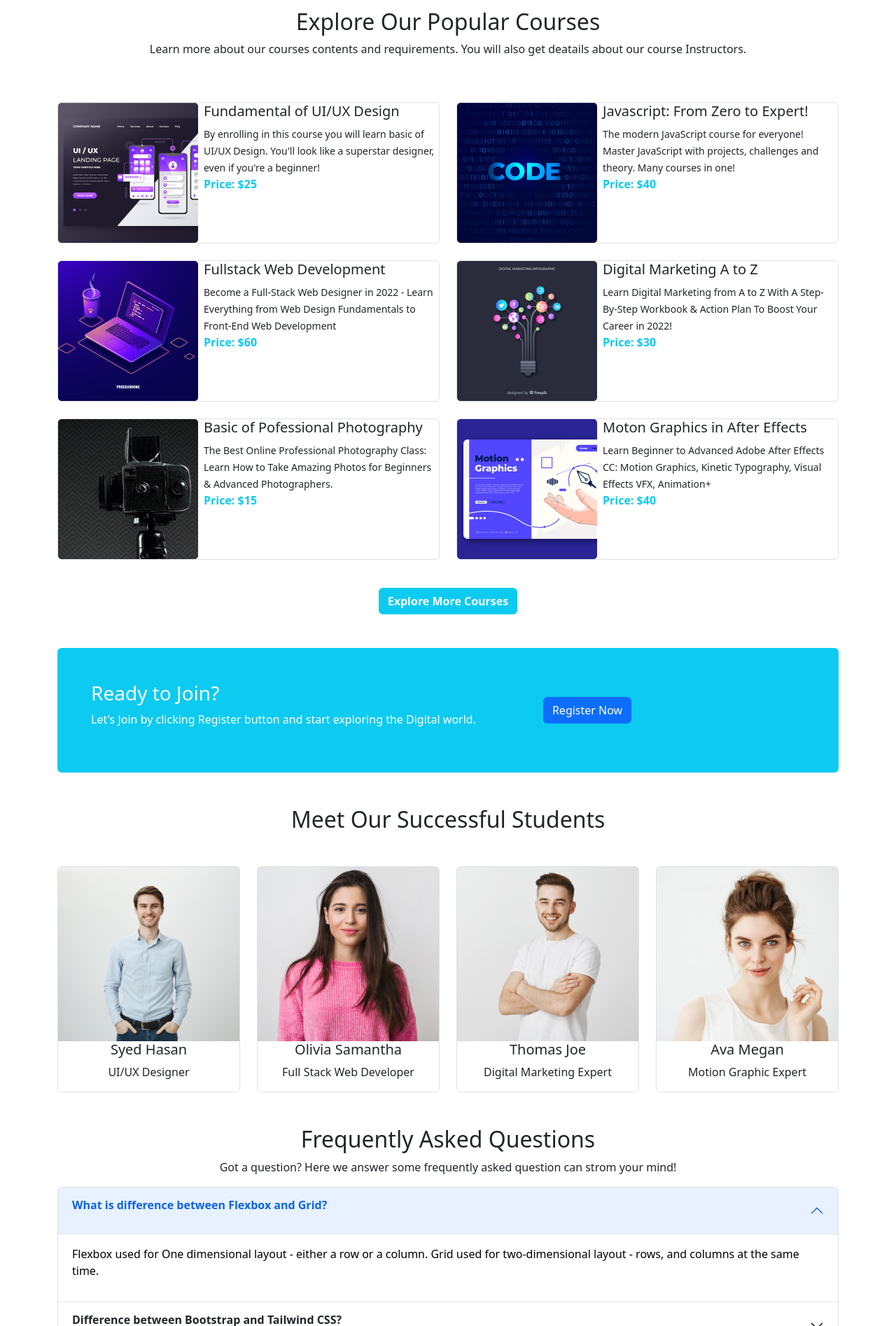
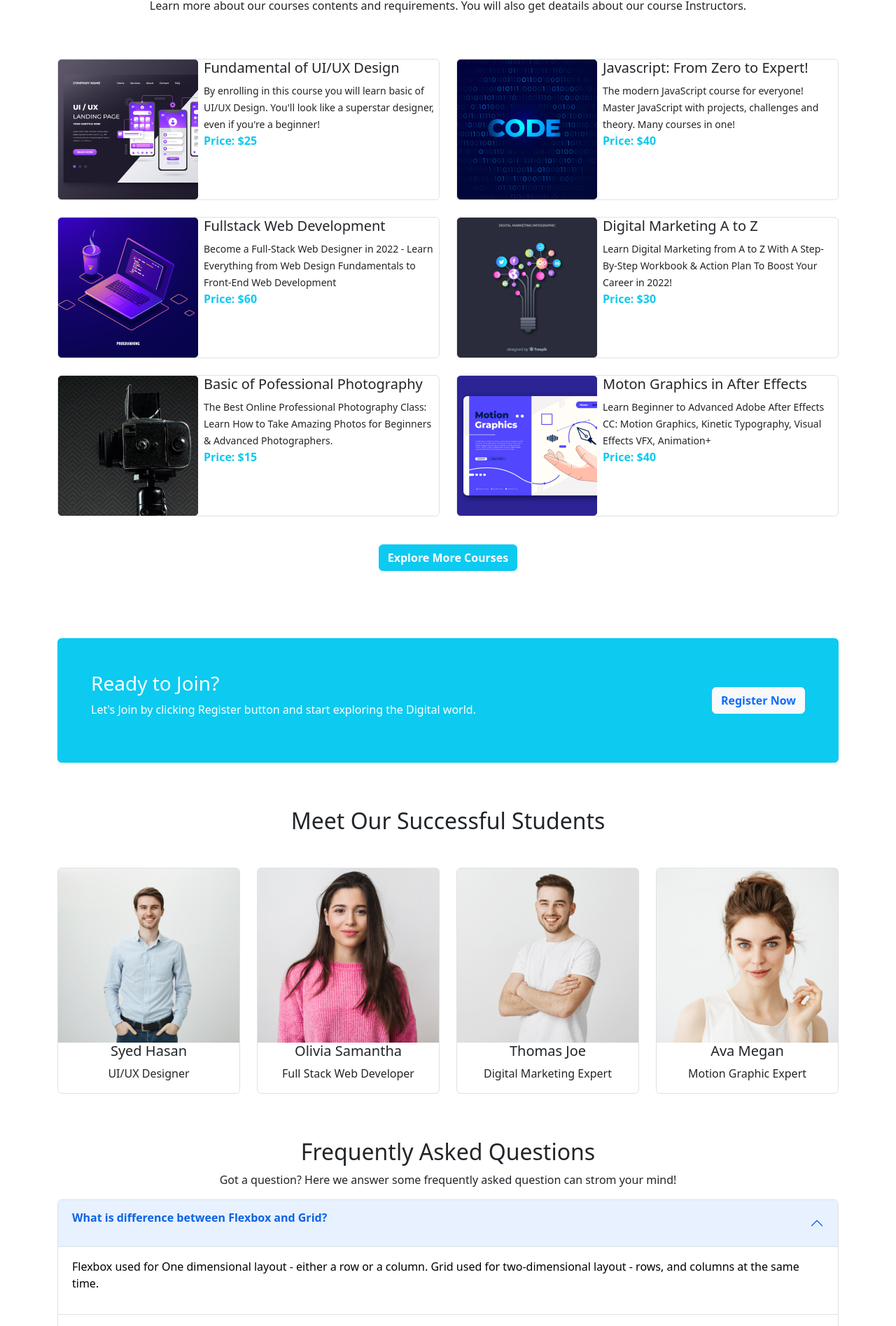
Before and after one commit to kamalubd/PH-assignment03, a plain HTML site: page index.html in a window 1280 px wide. Shown: the part 744-2639 px from the top of the page at 70% size. Drawn offline with nearby package versions, Linux system fonts and the light colour scheme.

Commit message:
Updated all layout

```diff
--- a/index.html
+++ b/index.html
@@ -21,7 +21,7 @@
     <!---------------------------- start header section ------------->
     <header class="container">
         <section>
-            <nav class="navbar navbar-expand-lg bg-light">
+            <nav class="navbar navbar-expand-lg bg-light fixed-top">
                 <div class="container-fluid">
                   <a class="navbar-brand fs-4 fw-bold text-primary" href="#">TECH LEARN</a>
                   <button class="navbar-toggler" type="button" data-bs-toggle="collapse" data-bs-target="#navbarSupportedContent" aria-controls="navbarSupportedContent" aria-expanded="false" aria-label="Toggle navigation">
@@ -36,10 +36,10 @@
                         <a class="nav-link" href="#our-courses">Courses</a>
                       </li>
                       <li class="nav-item">
-                        <a class="nav-link" href="#">Coupons</a>
+                        <a class="nav-link" href="#our-faq">FAQ</a>
                       </li>
                       <li class="nav-item">
-                        <a class="nav-link" href="#">Success</a>
+                        <a class="nav-link" href="#our-success">Success</a>
                       </li>
                       <li class="nav-item">
                         <a class="nav-link" href="#">About</a>
@@ -95,8 +95,8 @@
 <!--------------- end header section ------------------>
 <!------------------------ start courses section ---------------------->
 <main class="container text-center my-5" id="our-courses">
-  <h2 class="pt-5">Explore Our Popular Courses</h2>
-  <p class="pb-5">Learn more about our courses contents and requirements. You will also get deatails about our course Instructors.</p>
+  <div><h2 class="pt-5">Explore Our Popular Courses</h2>
+    <p class="pb-5">Learn more about our courses contents and requirements. You will also get deatails about our course Instructors.</p></div>
 <section class="row gx-lg-4 gy-4">
     <div class="tedu-single-courses col-lg-6 col-12">
         <div class="d-flex flex-column flex-lg-row flex-md-row border rounded">
@@ -159,19 +159,21 @@
         </div>
          </div>
     </div>
-    <a href=""><button class="btn btn-info mt-3 text-center fw-bold text-white">Explore More Courses</button></a>
+    <div class="pb-lg-5">
+      <a href=""><button class="btn btn-info mt-3 text-center fw-bold text-white">Explore More Courses</button></a>
+    </div>
 </section>
 
 <!------------------------- start register section ----------------------->
-<section class="my-5" id="register-section">
-    <div class="d-flex flex-column flex-lg-row align-items-center bg-info rounded">
+<section class="my-5 pb-lg-3" id="register-section">
+    <div class="d-flex flex-column flex-lg-row align-items-center justify-content-between bg-info rounded">
         <div class="pb-0 pt-5 px-5 p-lg-5 text-white text-start">
             <h3>Ready to Join?</h3>
             <p>Let's Join by clicking Register button and start exploring the Digital world.</p>
         </div>
         <div class="pb-5 p-lg-5">
 <!-- Button trigger modal -->
-<button type="button" class="btn btn-primary" data-bs-toggle="modal" data-bs-target="#exampleModal">Register Now</button>
+<button type="button" class="btn btn-light ms-lg-5 fw-bold text-primary" data-bs-toggle="modal" data-bs-target="#exampleModal">Register Now</button>
 
   <!-- Modal -->
   <div class="modal fade" id="exampleModal" tabindex="-1" aria-labelledby="exampleModalLabel" aria-hidden="true">
@@ -209,7 +211,7 @@
     </div>
 </section>
 <!-------------------- Successful students section ---------------------->
-<section class="my-5">
+<section class="my-5 pb-lg-3" id="our-success">
   <h2 class="my-5">Meet Our Successful Students</h2>
   <div class="text-center">
     <div class="row gy-5">
@@ -242,7 +244,7 @@
 </section>
 
 <!---------------------------- faq section ------------------------->
-<section>
+<section class="pb-lg-5" id="our-faq">
   <div>
     <h2>Frequently Asked Questions</h2>
     <p>Got a question? Here we answer some frequently asked question can strom your mind!</p>
```
